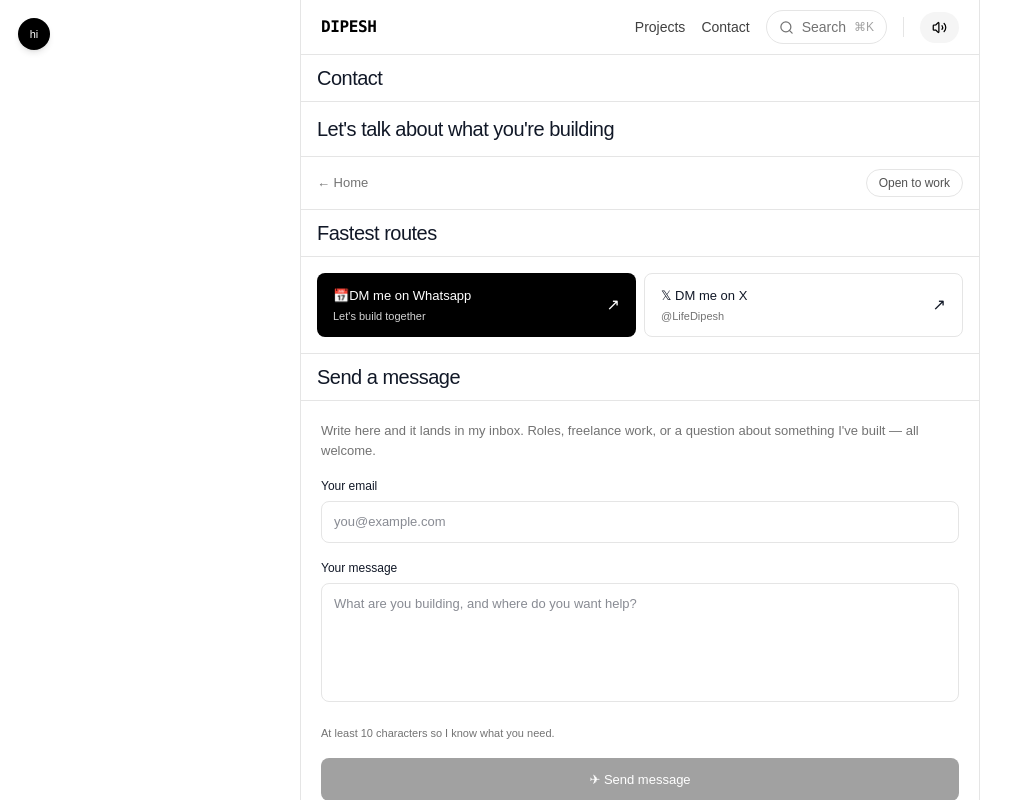
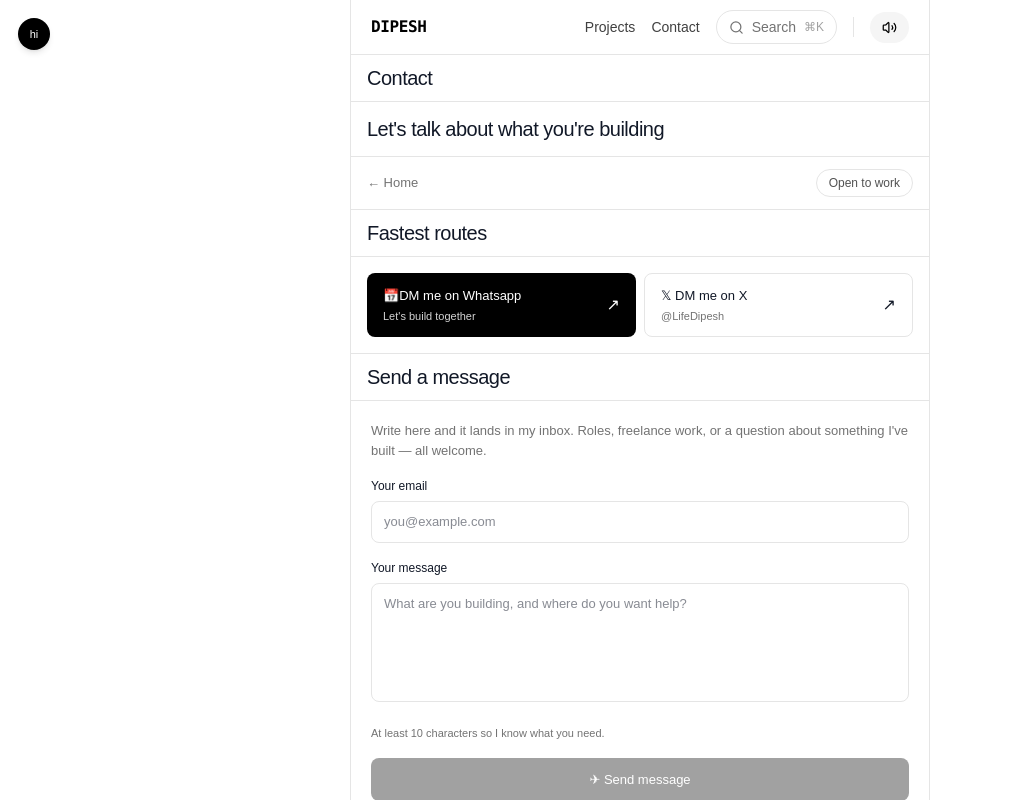
Before and after one commit to Dipeshchand/Potfolio, a React (Vite) app: page /contact in a window 1280 px wide. Shown: the top 800 px of the page, without its empty margins (0-1025 px from the left). Built offline with nearby package versions, Linux system fonts and the light colour scheme.

Commit message:
width changed

```diff
--- a/src/assets/components/layout/PageContainer.jsx
+++ b/src/assets/components/layout/PageContainer.jsx
@@ -1,6 +1,6 @@
 const PageContainer = ({children})=>{
     return(
-        <div className="mx-auto w-full max-w-[680px] border-x border-neutral-200">
+        <div className="mx-auto w-full max-w-[580px] border-x border-neutral-200">
             {children}
         </div>
     )
```
